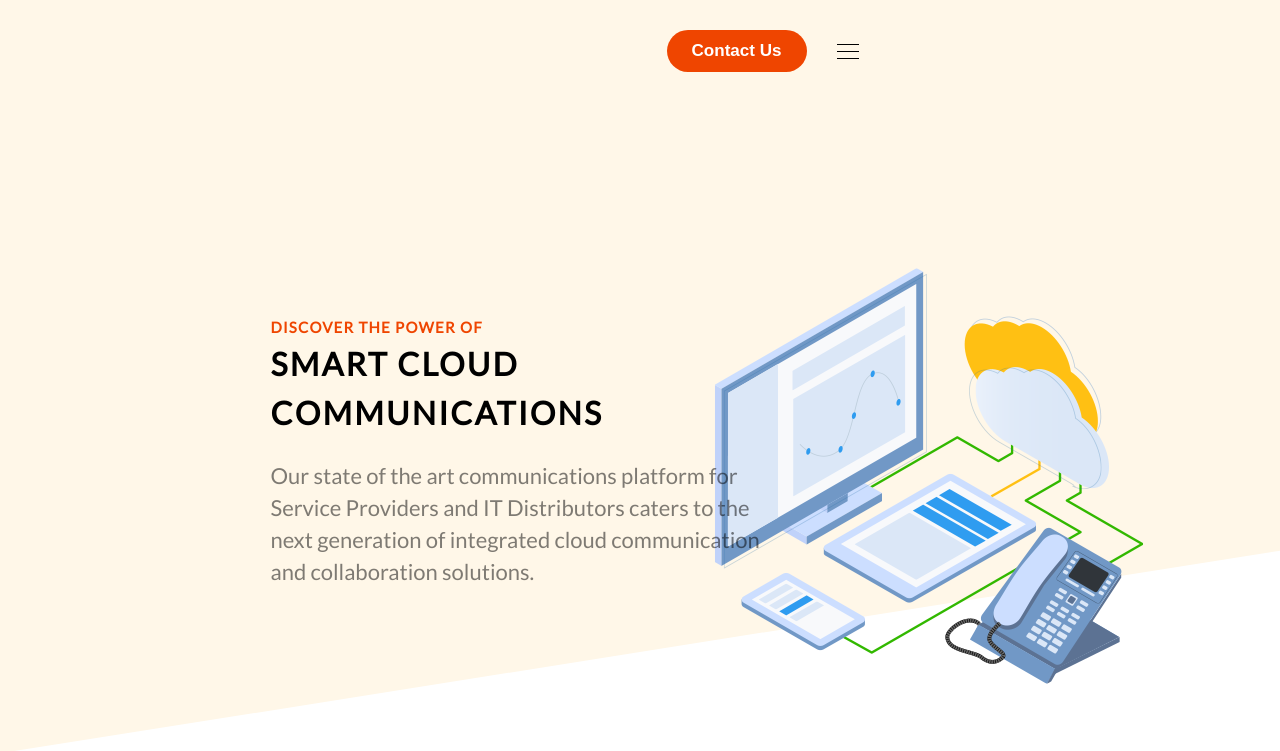
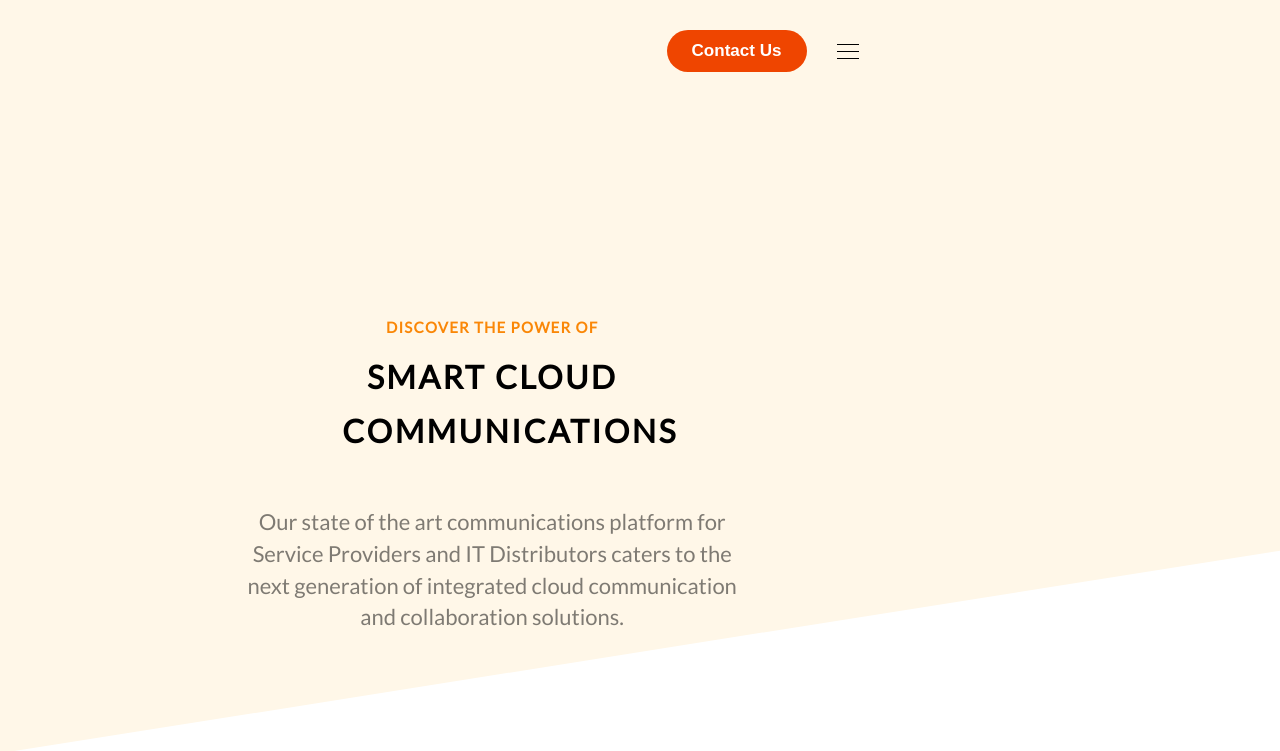
Before and after one commit to Ermugard/kwebbl-site, a React (Create React App) app: page /#/ in a window 1280 px wide. Shown: the top 751 px of the page. Built offline with nearby package versions, Linux system fonts and the light colour scheme.

Commit message:
home tab section1

```diff
--- a/src/components/Menu/MenuStyles.css
+++ b/src/components/Menu/MenuStyles.css
@@ -263,7 +263,7 @@
     .page-layout header.header.open .menu .burger-button {
       width: 30px;
       height: 30px;
-      margin-right: 10px; }
+      margin-right: 20px; }
       .page-layout header.header.open .menu .burger-button .line {
         border-width: 2px;
         border-color: #fff; }
--- a/src/components/Menu/MenuStyles.scss
+++ b/src/components/Menu/MenuStyles.scss
@@ -312,7 +312,7 @@
           .burger-button {
             width: 30px;
             height: 30px;
-            margin-right: 10px;
+            margin-right: 20px;
             .line {
               border-width: 2px;
               border-color:$White;
--- a/src/pages/Home/Home.css
+++ b/src/pages/Home/Home.css
@@ -318,3 +318,35 @@
             .home .section_6 .carousel .slick-slider .slick-dots ul li.slick-active h3, .home .section_6 .carousel .slick-slider .slick-dots ul li.slick-active p {
               opacity: 1;
               color: #fb8e0d; } }
+
+@media (min-width: 321px) {
+  .home .section_1 .content {
+    display: -webkit-box;
+    display: -moz-box;
+    display: -ms-flexbox;
+    display: -webkit-flex;
+    display: flex;
+    flex-direction: column;
+    margin: 0 30px;
+    text-align: center; }
+    .home .section_1 .content .left {
+      display: -webkit-box;
+      display: -moz-box;
+      display: -ms-flexbox;
+      display: -webkit-flex;
+      display: flex;
+      flex-direction: column;
+      align-items: center; }
+      .home .section_1 .content .left h3 {
+        color: #fa8707;
+        margin-bottom: 10px; }
+      .home .section_1 .content .left h2 {
+        max-width: 330px;
+        line-height: 1.7;
+        letter-spacing: 2.5px;
+        margin-bottom: 24px; }
+      .home .section_1 .content .left p {
+        opacity: 0.5;
+        font-size: 22px;
+        line-height: 1.45;
+        margin-bottom: 60px; } }
--- a/src/pages/Home/Home.scss
+++ b/src/pages/Home/Home.scss
@@ -372,7 +372,36 @@
 @media ( min-width: 321px ) {
   .home {
     .section {
-      &_1 {}
+      &_1 {
+        .content {
+          @include flex-mix();
+          flex-direction: column;
+          margin: 0 30px;
+          text-align: center;
+
+          .left {
+            @include flex-mix();
+            flex-direction: column;
+            align-items: center;
+            h3 {
+              color: $PumpkinOrange;
+              margin-bottom: 10px;
+            }
+            h2 {
+              max-width: 330px;
+              line-height: 1.7;
+              letter-spacing: 2.5px;
+              margin-bottom: 24px;
+            }
+            p {
+              opacity: 0.5;
+              font-size: 22px;
+              line-height: 1.45;
+              margin-bottom: 60px;
+            }
+          }
+        }
+      }
       &_2 {}
       &_3 {}
       &_4 {}
```
